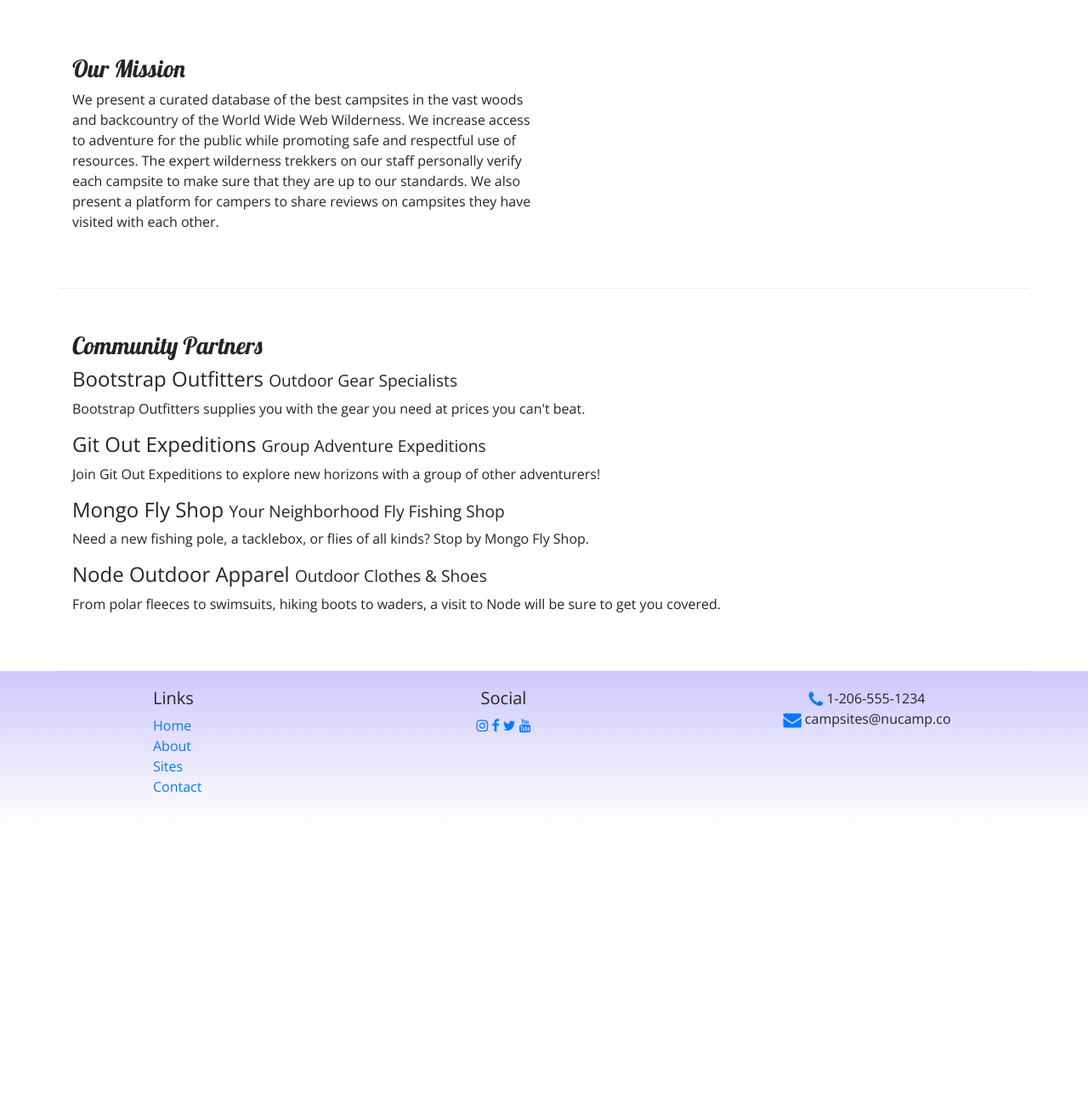
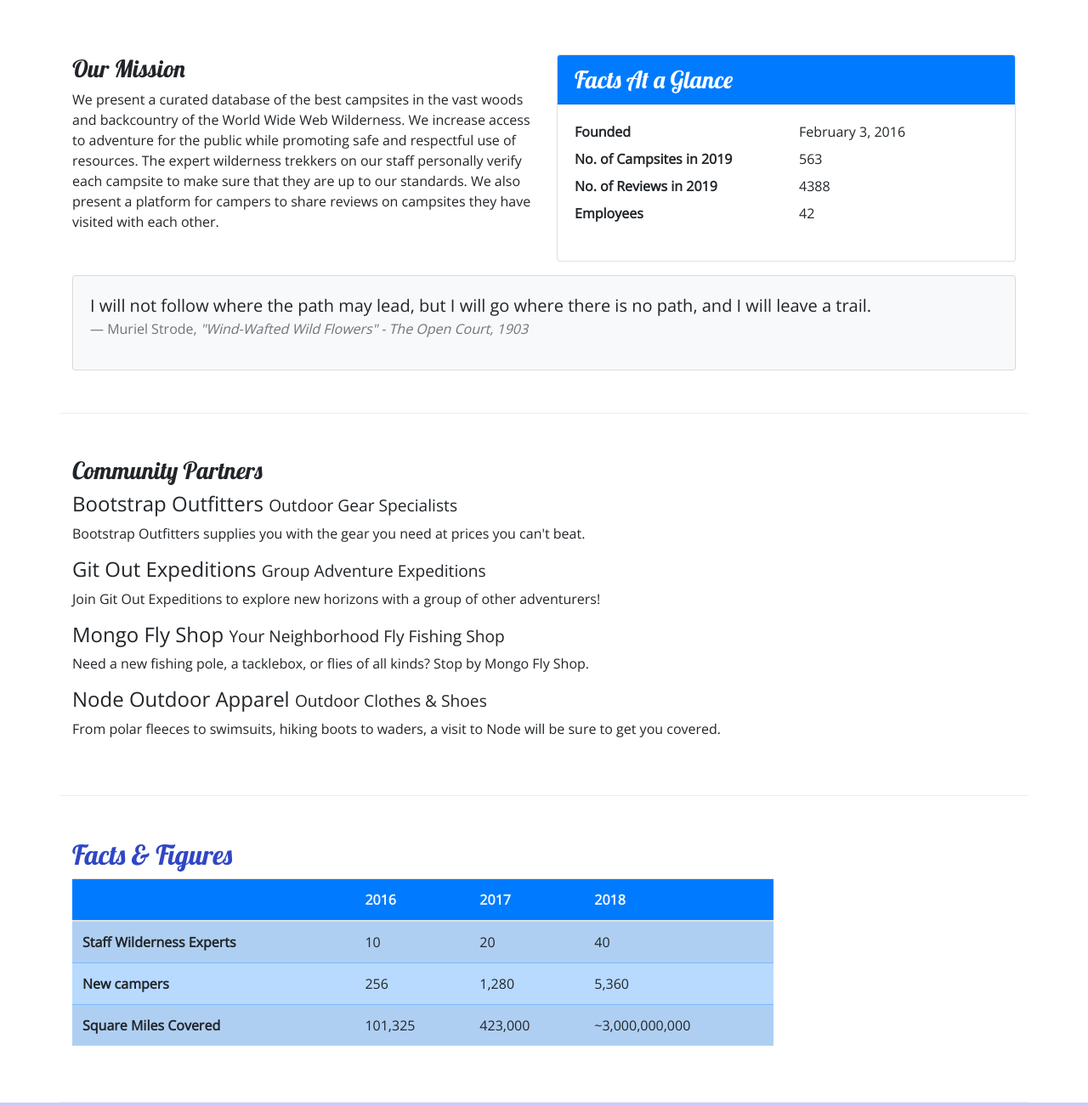
Before and after one commit to vestrada93/bootstrap_project1, a website: page aboutus.html in a window 1280 px wide. Shown: the part 340-1642 px from the top of the page at 85% size. Before the commit the page ends 1314 px from the top, so only its background shows below. Drawn offline with nearby package versions, Linux system fonts and the light colour scheme.

Commit message:
Tables and Cards

```diff
--- a/aboutus.html
+++ b/aboutus.html
@@ -61,7 +61,36 @@
         <div class="row row-content">
             <div class="col-sm-6">
                 <h3>Our Mission</h3>
-                <p>We present a curated database of the best campsites in the vast woods and backcountry of the World Wide Web Wilderness. We increase access to adventure for the public while promoting safe and respectful use of resources. The expert wilderness trekkers on our staff personally verify each campsite to make sure that they are up to our standards. We also present a platform for campers to share reviews on campsites they have visited with each other.</p>
+                <p>We present a curated database of the best campsites in the vast woods and backcountry of the World Wide Web Wilderness. We increase access to adventure for the public while promoting safe and respectful use of resources. The expert wilderness trekkers on our staff personally verify each campsite to make sure that they are up to our standards. We also present a platform for campers to share reviews on campsites they have visited with  each other.</p>
+            </div>
+            <div class="col-sm-6">
+                <div class="card">
+                    <h3 class="card-header bg-primary text-white">Facts At a Glance</h3>
+                    <div class="card-body">
+                        <dl class="row">
+                            <dt class="col-6">Founded</dt>
+                            <dd class="col-6">February 3, 2016</dd>
+                            <dt class="col-6">No. of Campsites in 2019</dt>
+                            <dd class="col-6">563</dd>
+                            <dt class="col-6">No. of Reviews in 2019</dt>
+                            <dd class="col-6">4388</dd>
+                            <dt class="col-6">Employees</dt>
+                            <dd class="col-6">42</dd>
+                        </dl>
+                    </div>
+                </div>
+            </div>
+            <div class="col">
+                <div class="card bg-light mt-3">
+                    <blockquote class="blockquote card-body">
+                        <p class="mb-0">I will not follow where the path may lead, but I will go where there is no path, and I will leave a trail.</p>
+                        <footer class="blockquote-footer">Muriel Strode,
+                            <cite title="Source Title">"Wind-Wafted Wild Flowers" -
+                                The Open Court, 1903
+                            </cite>
+                        </footer>
+                    </blockquote>
+        		</div>
             </div>
         </div>
 
@@ -78,9 +107,47 @@
                 <p class="d-none d-sm-block">From polar fleeces to swimsuits, hiking boots to waders, a visit to Node will be sure to get you covered.</p>
             </div>
         </div>
+
+        <div class="row row-content">
+            <div class="col-sm-9">
+                <h2>Facts &amp; Figures</h2>
+                <div class="table-responsive">
+                    <table class="table table-striped">
+                        <thead>
+                            <tr class="bg-primary text-light">
+                                <th> </th>
+                                <th>2016</th>
+                                <th>2017</th>
+                                <th>2018</th>
+                            </tr>
+                        </thead>
+                        <tbody class="table-primary">
+                            <tr>
+                                <th>Staff Wilderness Experts</th>
+                                <td>10</td>
+                                <td>20</td>
+                                <td>40</td>
+                            </tr>
+                            <tr>
+                                <th>New campers</th>
+                                <td>256</td>
+                                <td>1,280</td>
+                                <td>5,360</td>
+                            </tr>
+                            <tr>
+                                <th>Square Miles Covered</th>
+                                <td>101,325</td>
+                                <td>423,000</td>
+                                <td>~3,000,000,000</td>
+                            </tr>
+                        </tbody>
+                    </table>
+                </div>
+            </div>
+        </div>
     </div>
 
-    <footer>
+    <footer class="site-footer">
         <div class="container">
             <div class="row">
                 <div class="col-4 col-sm-2 offset-1">
--- a/css/styles.css
+++ b/css/styles.css
@@ -14,7 +14,7 @@ header h2 {
     color: #CEC8FF;
 }
 
-footer {
+.site-footer {
     background-image: linear-gradient(#CEC8FF, white);
     padding: 20px 0;
 }
```
Also changed, not shown: contactus.html (+1 -1 lines), index.html (+1 -1 lines).
